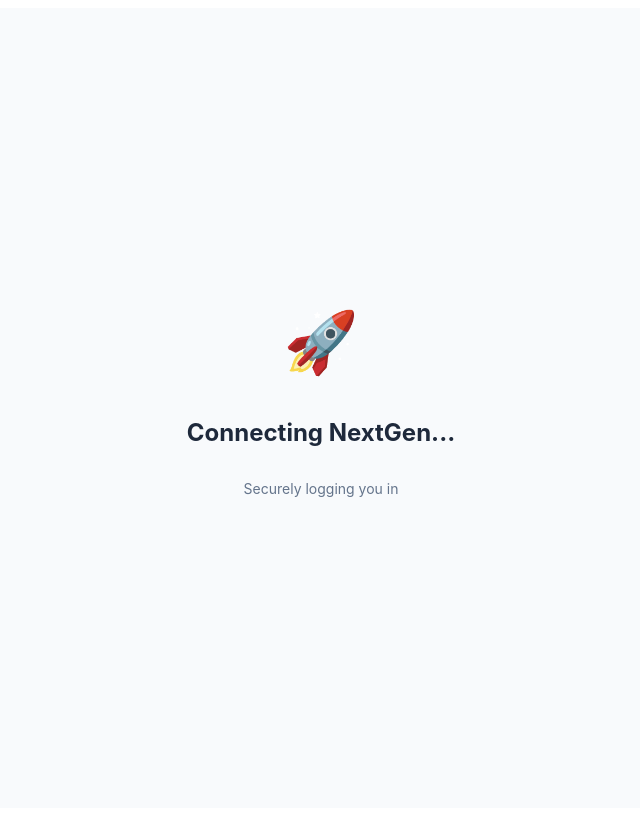
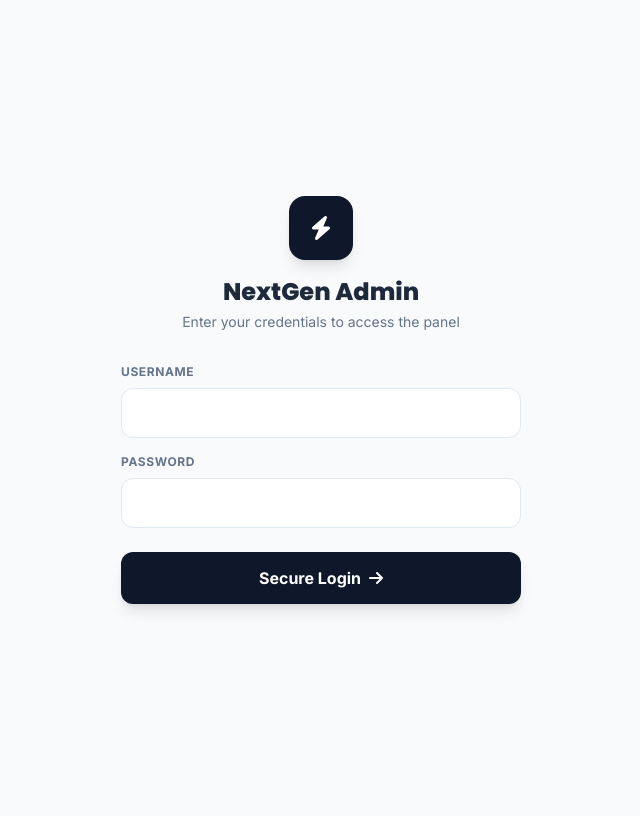
Before and after one commit to jahidul9957/extragrowth, a Django app: page /login/ in a window 1280 px wide. Shown: the whole page, without its empty margins (319-959 px from the left). After the commit the page ends 611 px from the top, so only its background shows below. Run offline with Django 4.2, Linux system fonts and the light colour scheme; some libraries are stand-ins or nearby versions.

Commit message:
Update login.html

```diff
--- a/core/templates/core/login.html
+++ b/core/templates/core/login.html
@@ -1,25 +1,75 @@
+<!DOCTYPE html>
+<html lang="en">
+<head>
+    <meta charset="UTF-8">
+    <meta name="viewport" content="width=device-width, initial-scale=1.0">
+    <title>Login - NextGen SMM</title>
+    <script src="https://cdn.tailwindcss.com"></script>
+    <link href="https://fonts.googleapis.com/css2?family=Inter:wght@400;500;600;700&family=Poppins:wght@600;700;800&display=swap" rel="stylesheet">
+    <link rel="stylesheet" href="https://cdnjs.cloudflare.com/ajax/libs/font-awesome/6.4.0/css/all.min.css">
+    <style>
+        body { font-family: 'Inter', sans-serif; background-color: #f8fafc; }
+        .font-poppins { font-family: 'Poppins', sans-serif; }
+        /* Telegram Loading Screen Hide/Show logic */
+        #telegram-loader { display: none; }
+        #normal-login { display: block; }
+    </style>
+</head>
+<body class="antialiased flex items-center justify-center min-h-screen">
+
+    <div id="telegram-loader" class="text-center w-full max-w-md px-6">
+        <div class="w-24 h-24 bg-gradient-to-br from-blue-500 to-purple-600 rounded-3xl mx-auto flex items-center justify-center text-white text-4xl shadow-lg shadow-blue-500/30 mb-6 animate-bounce">
+            <i class="fa-solid fa-rocket"></i>
+        </div>
+        <h2 class="text-2xl font-poppins font-black text-slate-800">Connecting...</h2>
+        <p class="text-sm text-slate-500 mt-2">Securely logging you in via Telegram</p>
+    </div>
+
+    <div id="normal-login" class="w-full max-w-md px-6">
+        <div class="text-center mb-8">
+            <div class="w-16 h-16 bg-slate-900 rounded-2xl mx-auto flex items-center justify-center text-white text-2xl shadow-lg mb-4">
+                <i class="fa-solid fa-bolt"></i>
+            </div>
+            <h2 class="text-2xl font-poppins font-black text-slate-800">NextGen Admin</h2>
+            <p class="text-sm text-slate-500 mt-1">Enter your credentials to access the panel</p>
+        </div>
+
+        <form method="POST" action="{% url 'login' %}">
+            {% csrf_token %}
+
+            <input type="hidden" name="next" value="{{ request.GET.next }}">
+
+            <div class="space-y-4">
+                <div>
+                    <label class="block text-xs font-bold text-slate-500 uppercase tracking-wider mb-2">Username</label>
+                    <input type="text" name="username" required class="w-full px-4 py-3 bg-white border border-slate-200 rounded-xl focus:ring-2 focus:ring-blue-500 focus:border-transparent outline-none transition">
+                </div>
+                <div>
+                    <label class="block text-xs font-bold text-slate-500 uppercase tracking-wider mb-2">Password</label>
+                    <input type="password" name="password" required class="w-full px-4 py-3 bg-white border border-slate-200 rounded-xl focus:ring-2 focus:ring-blue-500 focus:border-transparent outline-none transition">
+                </div>
+            </div>
+
+            <button type="submit" class="w-full bg-slate-900 text-white font-bold py-3.5 rounded-xl mt-6 hover:bg-black transition shadow-lg flex justify-center items-center gap-2">
+                Secure Login <i class="fa-solid fa-arrow-right"></i>
+            </button>
+        </form>
+    </div>
+
     <script src="https://telegram.org/js/telegram-web-app.js"></script>
-
     <script>
-    // document.addEventListener ensure karta hai ki code tabhi chale jab puri website load ho jaye
         document.addEventListener("DOMContentLoaded", function() {
             try {
                 const tg = window.Telegram.WebApp;
-            tg.expand(); // App ko full screen karta hai
 
-            // Check karo ki user sach me Telegram ke andar hai ya nahi
+                // Agar user Telegram ke andar se app khol raha hai
                 if (tg.initDataUnsafe && tg.initDataUnsafe.user) {
+                    tg.expand();
 
-                // 1. Ek premium loading screen dikhao (Taki blank screen na aaye)
-                document.body.innerHTML = `
-                    <div style="display:flex; flex-direction:column; align-items:center; justify-content:center; height:100vh; background:#f8fafc; font-family: 'Inter', sans-serif;">
-                        <div style="font-size: 60px; margin-bottom: 20px; animation: bounce 2s infinite;">🚀</div>
-                        <h2 style="color:#1e293b; font-weight: bold;">Connecting NextGen...</h2>
-                        <p style="color:#64748b; font-size: 14px;">Securely logging you in</p>
-                    </div>
-                `;
+                    // Normal form chhupao, Telegram loader dikhao
+                    document.getElementById('normal-login').style.display = 'none';
+                    document.getElementById('telegram-loader').style.display = 'block';
 
-                // 2. Backend ko data bhejo
                     fetch('/api/telegram-auth/', {
                         method: 'POST',
                         headers: { 'Content-Type': 'application/json' },
@@ -28,20 +78,24 @@
                     .then(response => response.json())
                     .then(data => {
                         if (data.status === 'success') {
-                        // Login Success -> Dashboard par jao
                             window.location.href = data.redirect_url || '/';
                         } else {
-                        // Agar koi error aayi (jaise Token galat hai)
-                        alert("⚠️ Auth Failed: " + data.message);
-                        window.location.reload();
+                            alert("Auth Failed: " + data.message);
+                            document.getElementById('telegram-loader').style.display = 'none';
+                            document.getElementById('normal-login').style.display = 'block';
                         }
                     })
                     .catch(error => {
-                    alert("📡 Network Error: Backend is not responding!");
+                        console.error("Network Error");
+                        document.getElementById('telegram-loader').style.display = 'none';
+                        document.getElementById('normal-login').style.display = 'block';
                     });
                 }
             } catch (e) {
-            console.log("Not inside Telegram, showing normal login page.");
+                // Agar browser se khola hai, to kuch mat karo, normal login form dikhne do
+                console.log("Browser mode activated.");
             }
         });
     </script>
+</body>
+</html>
```
Lines whose indentation alone changed are shown as unchanged.
